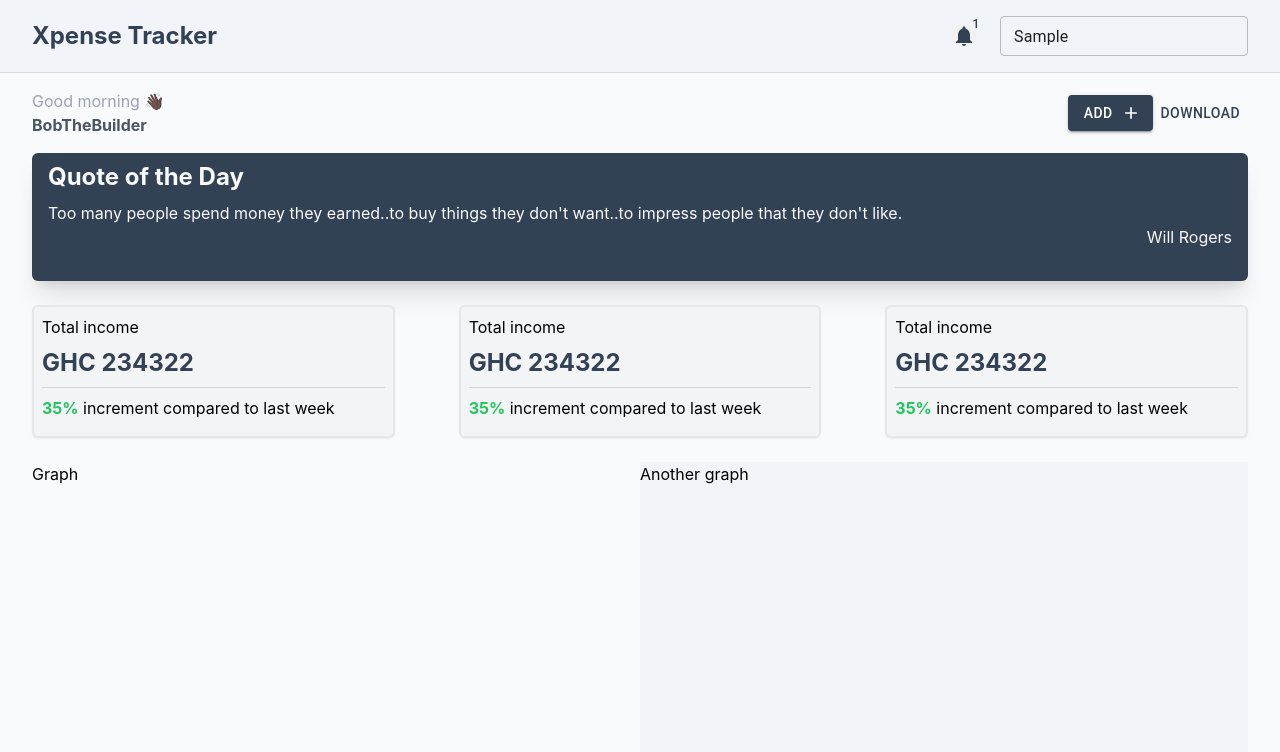
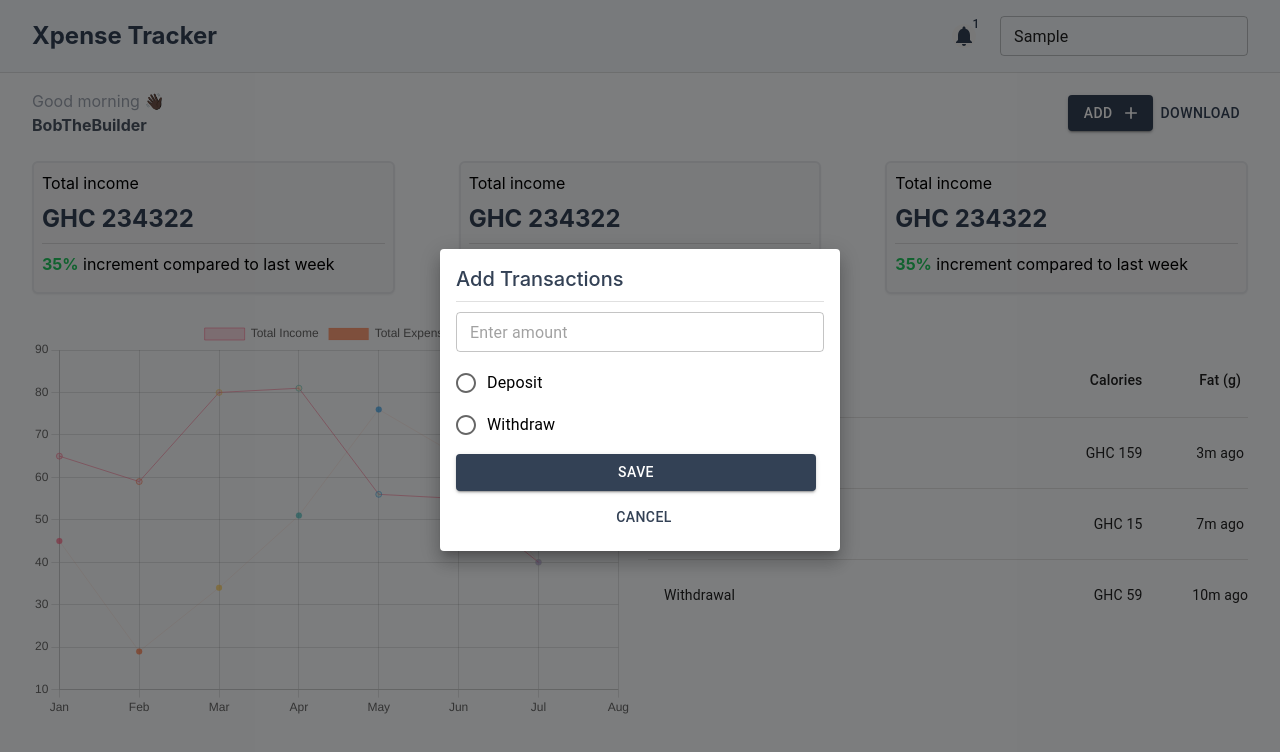
Before and after one commit to bobTheBuilderCodes/expense_tracker, a React (Create React App) app: page / in a window 1280 px wide. Both pictures are taken after typing "Sample" into the empty fields and a click on the button "ADD". Shown: the top 752 px of the page. Built offline with nearby package versions, Linux system fonts and the light colour scheme.

Commit message:
Added graphs and tables

```diff
--- a/package.json
+++ b/package.json
@@ -7,13 +7,16 @@
     "@emotion/styled": "^11.10.0",
     "@mui/icons-material": "^5.8.4",
     "@mui/material": "^5.9.3",
+    "@mui/x-data-grid": "^5.15.1",
     "@reduxjs/toolkit": "^1.8.3",
     "@testing-library/jest-dom": "^5.16.5",
     "@testing-library/react": "^13.3.0",
     "@testing-library/user-event": "^13.5.0",
+    "chart.js": "^3.9.1",
     "date-fns": "^2.29.1",
     "firebase": "^9.9.2",
     "react": "^18.2.0",
+    "react-chartjs-2": "^4.3.1",
     "react-dom": "^18.2.0",
     "react-icons": "^4.4.0",
     "react-redux": "^8.0.2",
--- a/src/App.js
+++ b/src/App.js
@@ -1,14 +1,13 @@
-import Banner from "./components/Banner";
 import Card from "./components/Cards";
 import Graph from "./components/Graph";
 import Header from "./components/Header";
-import Table from "./components/Table";
+// import Table from "./components/Table";
 
 function App() {
   return (
     <div className="bg-slate-50 h-screen">
       <Header />
-      <Banner />
+
       <div className="sm: grid grid-cols-1 md:grid-cols-3">
         <Card />
         <Card />
--- a/src/components/Banner.jsx
+++ /dev/null
@@ -1,16 +0,0 @@
-import React from "react";
-
-const Banner = () => {
-  return (
-    <div className="mx-8 my-4 bg-slate-700 shadow-xl rounded-md bg-no-repeat bg-cover  text-slate-50 h-32">
-      <h1 className="font-bold px-4 py-2 text-2xl">Quote of the Day</h1>
-      <p className="px-4 ">
-        Too many people spend money they earned..to buy things they don't
-        want..to impress people that they don't like.
-      </p>
-      <p className="px-4 text-right">Will Rogers</p>
-    </div>
-  );
-};
-
-export default Banner;
--- /dev/null
+++ b/src/components/BarChart.jsx
@@ -0,0 +1,21 @@
+import React from "react";
+import { Bar } from "react-chartjs-2";
+
+const BarChart = () => {
+  return (
+    <div>
+      <Bar
+        data={{
+          labels: ["Mon", "Tue", "Wed", "Thu"],
+        }}
+        width={600}
+        height={400}
+        options={{
+          maintainAspectRatio: false,
+        }}
+      />
+    </div>
+  );
+};
+
+export default BarChart;
--- a/src/components/Graph.jsx
+++ b/src/components/Graph.jsx
@@ -1,10 +1,135 @@
 import React from "react";
+import { Line, Scatter } from "react-chartjs-2";
+import Chart from "chart.js/auto";
+import {
+  Button,
+  Paper,
+  Table,
+  TableBody,
+  TableCell,
+  TableContainer,
+  TableHead,
+  TableRow,
+} from "@mui/material";
+
+// import BarChart  from "./BarChart";
 
 const Graph = () => {
+  function createData(transactions, amount, time) {
+    return { transactions, amount, time };
+  }
+
+  const rows = [
+    createData("Deposit", "GHC 159", "3m ago"),
+    createData("Deposit", "GHC 15", "7m ago"),
+    createData("Withdrawal", "GHC 59", "10m ago"),
+
+    // createData("Gingerbread", 356, 16.0, 49, 3.9),
+  ];
+
   return (
-    <div className="h-80 flex flex-col justify-between w-100 bg-slate-200 mx-8 my-4 md:grid grid-cols-2 ">
-      <div className="bg-slate-50  flex-1">Graph</div>
-      <div className="bg-slate-100  flex-1">Another graph</div>
+    <div className="h-80 flex flex-col justify-between gap-4 w-100 mx-8 my-4 md:grid grid-cols-1 lg:grid-cols-2 ">
+      {/* <Button>Select Graph</Button> */}
+      <div className="bg-slate-50 flex-1 md:w-100">
+        {/* <BarChart /> */}
+        <Line
+          data={{
+            labels: ["Jan", "Feb", "Mar", "Apr", "May", "Jun", "Jul", "Aug"],
+            datasets: [
+              {
+                label: "Total Income",
+                data: [65, 59, 80, 81, 56, 55, 40],
+                backgroundColor: [
+                  "rgba(255, 99, 132, 0.2)",
+                  "rgba(255, 99, 132, 0.2)",
+                  "rgba(255, 119, 64, 0.2)",
+                  "rgba(255, 205, 86, 0.2)",
+                  "rgba(75, 192, 192, 0.2)",
+                  "rgba(54, 162, 235, 0.2)",
+                  "rgba(153, 102, 255, 0.2)",
+                  "rgba(201, 203, 207, 0.2)",
+                ],
+                borderColor: [
+                  "rgb(255, 99, 132)",
+                  "rgb(255, 119, 64)",
+                  "rgb(255, 205, 86)",
+                  "rgb(75, 192, 192)",
+                  "rgb(54, 162, 235)",
+                  "rgb(153, 102, 255)",
+                  "rgb(201, 203, 207)",
+                ],
+                borderWidth: 0.5,
+                barThickness: 15,
+              },
+              // Second label
+              {
+                label: "Total Expenses ",
+                data: [45, 19, 34, 51, 76, 65, 40],
+                backgroundColor: [
+                  "rgba(255, 99, 132, 0.7)",
+                  "rgba(255, 119, 64, 0.7)",
+                  "rgba(255, 205, 86, 0.7)",
+                  "rgba(75, 192, 192, 0.7)",
+                  "rgba(54, 162, 235, 0.7)",
+                  "rgba(153, 102, 255, 0.7)",
+                  "rgba(201, 203, 207, 0.7)",
+                ],
+                borderColor: [
+                  "rgb(255, 99, 132)",
+                  "rgb(255, 119, 64)",
+                  "rgb(255, 205, 86)",
+                  "rgb(75, 192, 192)",
+                  "rgb(54, 162, 235)",
+                  "rgb(153, 102, 255)",
+                  "rgb(201, 203, 207)",
+                ],
+                borderWidth: 0.1,
+                barThickness: 15,
+              },
+            ],
+          }}
+          width={700}
+          height={400}
+          options={{
+            maintainAspectRatio: false,
+          }}
+        />
+      </div>
+
+      {/* Table of expenses */}
+      {/* <div className="flex-1"> */}
+      <TableContainer component={"div"} style={{ marginTop: 25 }}>
+        <Table sx={{ minWidth: 650 }} size="small" aria-label="a dense table">
+          <TableHead>
+            <TableRow>
+              <TableCell>Dessert (100g serving)</TableCell>
+              <TableCell style={{ padding: "25px 0px" }} align="right">
+                Calories
+              </TableCell>
+              <TableCell align="center">Fat&nbsp;(g)</TableCell>
+            </TableRow>
+          </TableHead>
+          <TableBody>
+            {rows.map(({ transactions, amount, time }) => (
+              <TableRow
+                key={Math.random()}
+                sx={{ "&:last-child td, &:last-child th": { border: 0 } }}
+              >
+                <TableCell component="th" scope="row">
+                  {transactions}
+                </TableCell>
+                <TableCell style={{ padding: "25px 0px" }} align="right">
+                  {amount}
+                </TableCell>
+                <TableCell style={{ padding: "25px 0px" }} align="center">
+                  {time}
+                </TableCell>
+              </TableRow>
+            ))}
+          </TableBody>
+        </Table>
+      </TableContainer>
+      {/* </div> */}
     </div>
   );
 };
--- a/src/components/Header.jsx
+++ b/src/components/Header.jsx
@@ -1,16 +1,102 @@
-import React from "react";
-import { Badge, Button, Divider, Paper, TextField } from "@mui/material";
+import React, { useState } from "react";
 import {
-  Add,
-  Download,
-  NotificationAdd,
-  Notifications,
-} from "@mui/icons-material";
+  Badge,
+  Box,
+  Button,
+  Divider,
+  FormControl,
+  FormControlLabel,
+  FormLabel,
+  Modal,
+  Paper,
+  Radio,
+  RadioGroup,
+  TextField,
+  Typography,
+} from "@mui/material";
+import { Add, Notifications } from "@mui/icons-material";
 
 const Header = () => {
+  const style = {
+    position: "absolute",
+    top: "50%",
+    left: "50%",
+    transform: "translate(-50%, -50%)",
+    width: 400,
+    bgcolor: "background.paper",
+    borderRadius: 1,
+    boxShadow: 12,
+    p: 2,
+  };
+
+  const [open, setOpen] = useState(false);
+  const handleOpen = () => setOpen(true);
+  const handleClose = () => setOpen(false);
   return (
     <>
-      <div className="flex justify-between  items-center font-bold text-2xl text-gray-600 bg-slate-100">
+      {/* Modal */}
+      <Modal
+        open={open}
+        onClose={handleClose}
+        aria-labelledby="modal-modal-title"
+        aria-describedby="modal-modal-description"
+      >
+        <Box sx={style}>
+          <p className="font-medium text-slate-700 text-xl mb-2">
+            Add Transactions
+          </p>
+          <Divider />
+          <form className="flex flex-col">
+            <TextField
+              fullWidth
+              placeholder="Enter amount"
+              size="small"
+              style={{ margin: "10px 0" }}
+            />
+            <FormControl component="fieldset">
+              <RadioGroup
+                aria-label="transaction"
+                name="transaction"
+                value={"transaction"}
+                // onChange={handleChange}
+              >
+                <FormControlLabel
+                  value="deposit"
+                  control={<Radio />}
+                  label="Deposit"
+                />
+                <FormControlLabel
+                  value="withdraw"
+                  control={<Radio />}
+                  label="Withdraw"
+                />
+              </RadioGroup>
+            </FormControl>
+            <Button
+              variant="contained"
+              className="bg-slate-700 mt-4"
+              style={{
+                backgroundColor: "rgb(51,65,85)",
+                marginTop: 8,
+                marginRight: 8,
+              }}
+              onClick={handleOpen}
+            >
+              Save
+            </Button>
+            <Button
+              variant="text"
+              className="text-slate-700 mt-4"
+              style={{ color: "rgb(51,65,85)", marginTop: 8, marginLeft: 8 }}
+              onClick={handleOpen}
+            >
+              Cancel
+            </Button>
+          </form>
+        </Box>
+      </Modal>
+
+      <div className="flex justify-between items-center font-bold text-2xl text-gray-600 bg-slate-100">
         <div className="mx-8">
           <h4 className="text-slate-700">Xpense Tracker</h4>
         </div>
@@ -46,6 +132,7 @@ const Header = () => {
             variant="contained"
             className="bg-slate-700"
             style={{ backgroundColor: "rgb(51,65,85)" }}
+            onClick={handleOpen}
           >
             Add
           </Button>
```
Also changed, not shown: 1 other file (tests, documents, lock files or other folders).
